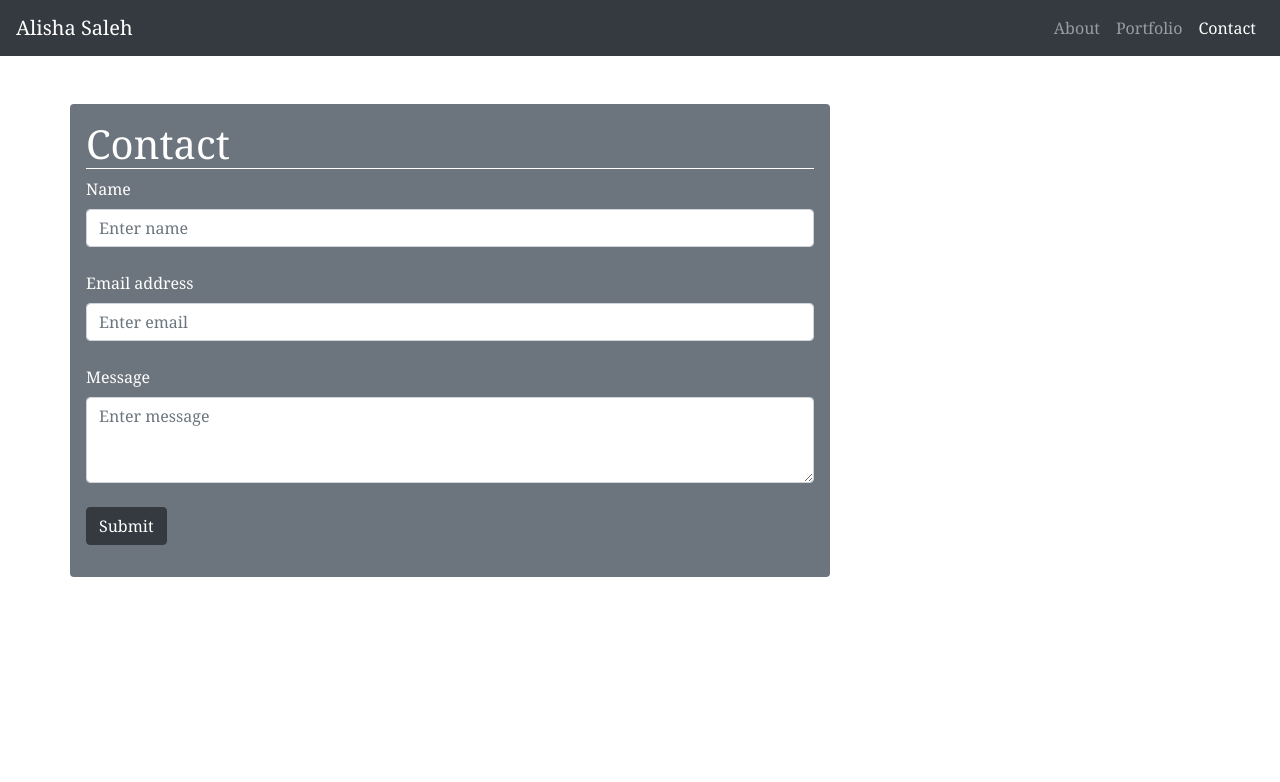
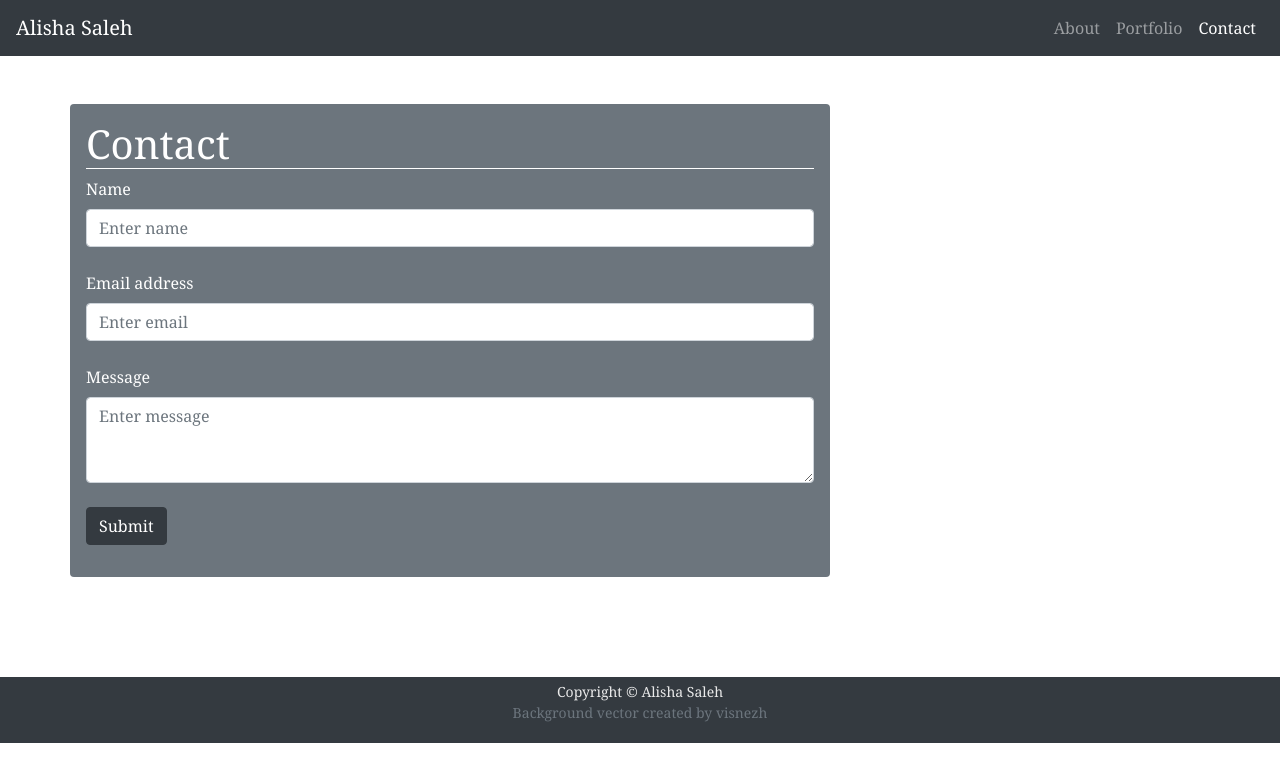
Before and after one commit to AlishaSaleh/react-portfolio, a React (Create React App) app: page /contact in a window 1280 px wide. Shown: the top 782 px of the page. Built offline with nearby package versions, Linux system fonts and the light colour scheme.

Commit message:
Footer added

```diff
--- a/src/App.js
+++ b/src/App.js
@@ -6,6 +6,7 @@ import Wrapper from './components/Wrapper';
 import About from "./pages/About";
 import Portfolio from "./pages/Portfolio";
 import Contact from "./pages/Contact";
+import Footer from "./components/Footer";
 
 
 function App() {
@@ -19,6 +20,7 @@ function App() {
           <Route exact path="/portfolio" component={Portfolio} />
           <Route exact path="/contact" component={Contact} />
       </Wrapper>
+      <Footer />
       </>
     </Router>
   );
--- /dev/null
+++ b/src/components/Footer/index.js
@@ -0,0 +1,17 @@
+import React from "react";
+import "./style.css"
+
+function Footer() {
+    return (
+        <>
+            <footer className="footer d-flex flex-column bg-dark">
+                <p className="footer-copyright text-center small py-1">Copyright © Alisha Saleh <br />
+                    <a id="footer-ref" href='https://www.freepik.com/vectors/background'>Background vector created by
+                visnezh</a>
+                </p>
+            </footer>
+        </>
+    )
+}
+
+export default Footer;
--- /dev/null
+++ b/src/components/Footer/style.css
@@ -0,0 +1,3 @@
+#footer-ref {
+    color: #6C757D;
+}
```
